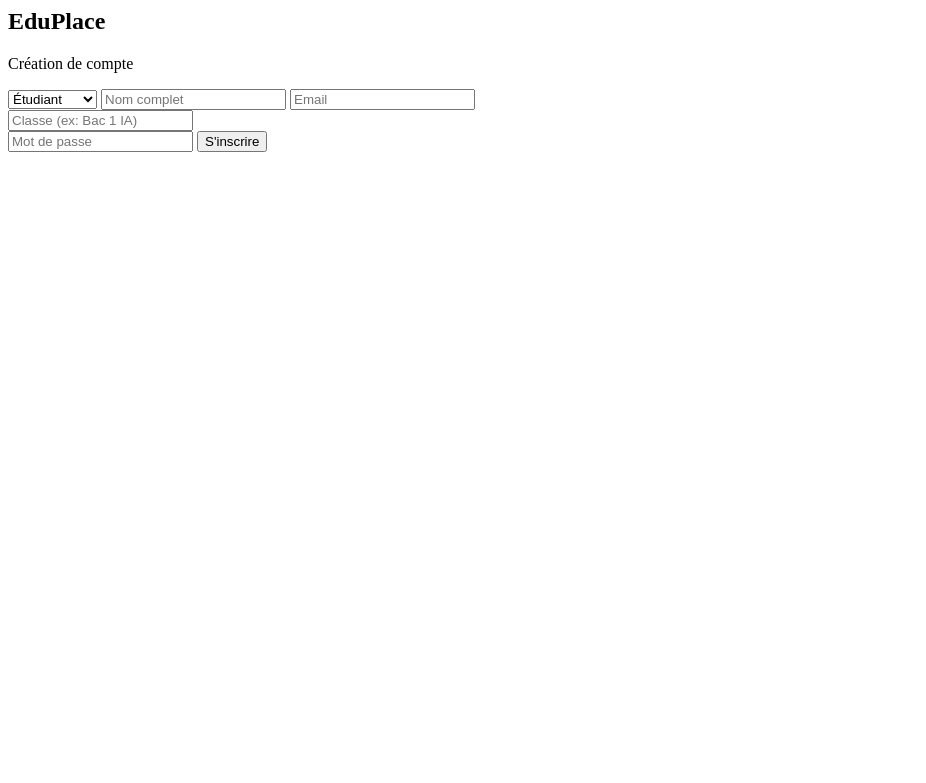
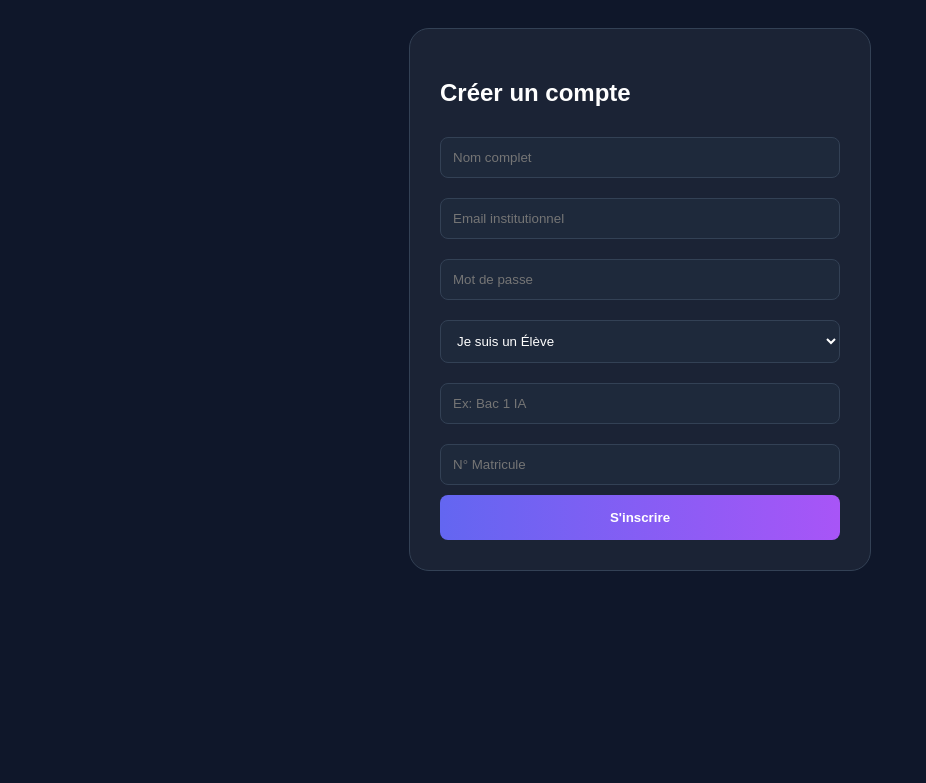
Before and after one commit to julienbanze/EduPlace., a Flask app: page /inscription in a window 1280 px wide. Shown: the top 783 px of the page, without its empty margins (0-926 px from the left). Run offline with Flask 3, Linux system fonts and the light colour scheme.

Commit message:
Update inscription.html

```diff
--- a/templates/inscription.html
+++ b/templates/inscription.html
@@ -1,25 +1,49 @@
-<div class="auth-wrapper">
-    <div class="auth-card">
-        <h2>EduPlace</h2>
-        <p>Création de compte</p>
+<!DOCTYPE html>
+<html lang="fr">
+<head>
+    <meta charset="UTF-8">
+    <title>Inscription | EduPlace</title>
+    <style>
+        body { background: #0f172a; color: white; font-family: sans-serif; display: flex; justify-content: center; padding: 20px; }
+        .form-box { background: rgba(255,255,255,0.05); padding: 30px; border-radius: 20px; width: 100%; max-width: 400px; border: 1px solid #334155; }
+        input, select { width: 100%; padding: 12px; margin: 10px 0; border-radius: 8px; border: 1px solid #334155; background: #1e293b; color: white; box-sizing: border-box; }
+        button { width: 100%; padding: 15px; border-radius: 8px; border: none; background: linear-gradient(to right, #6366f1, #a855f7); color: white; font-weight: bold; cursor: pointer; }
+        .hidden { display: none; }
+    </style>
+</head>
+<body>
+    <div class="form-box">
+        <h2>Créer un compte</h2>
         <form method="POST">
-            <select name="role" id="roleSelect" onchange="toggleFields()" class="form-control">
-                <option value="Eleve">Étudiant</option>
-                <option value="Enseignant">Enseignant</option>
+            <input type="text" name="nom" placeholder="Nom complet" required>
+            <input type="email" name="email" placeholder="Email institutionnel" required>
+            <input type="password" name="password" placeholder="Mot de passe" required>
+
+            <select name="role" id="roleSelect" onchange="updateFields()">
+                <option value="Eleve">Je suis un Élève</option>
+                <option value="Enseignant">Je suis un Enseignant</option>
             </select>
-            <input type="text" name="nom" placeholder="Nom complet" class="form-control" required>
-            <input type="email" name="email" placeholder="Email" class="form-control" required>
-            <div id="eleveFields"><input type="text" name="classe" placeholder="Classe (ex: Bac 1 IA)" class="form-control"></div>
-            <div id="profFields" style="display:none;"><input type="text" name="matricule" placeholder="Matricule" class="form-control"></div>
-            <input type="password" name="password" placeholder="Mot de passe" class="form-control" required>
-            <button type="submit" class="btn-primary">S'inscrire</button>
+
+            <div id="eleveFields">
+                <input type="text" name="classe" placeholder="Ex: Bac 1 IA">
+                <input type="text" name="matricule" placeholder="N° Matricule">
+            </div>
+
+            <div id="profFields" class="hidden">
+                <input type="text" name="matiere" placeholder="Matière enseignée">
+                <input type="text" name="classe_tenue" placeholder="Classe(s) en charge">
+            </div>
+
+            <button type="submit">S'inscrire</button>
         </form>
     </div>
-</div>
-<script>
-    function toggleFields() {
-        let r = document.getElementById("roleSelect").value;
-        document.getElementById("profFields").style.display = (r === "Enseignant") ? "block" : "none";
-        document.getElementById("eleveFields").style.display = (r === "Eleve") ? "block" : "none";
-    }
-</script>
+
+    <script>
+        function updateFields() {
+            let role = document.getElementById('roleSelect').value;
+            document.getElementById('eleveFields').classList.toggle('hidden', role !== 'Eleve');
+            document.getElementById('profFields').classList.toggle('hidden', role !== 'Enseignant');
+        }
+    </script>
+</body>
+</html>
```
